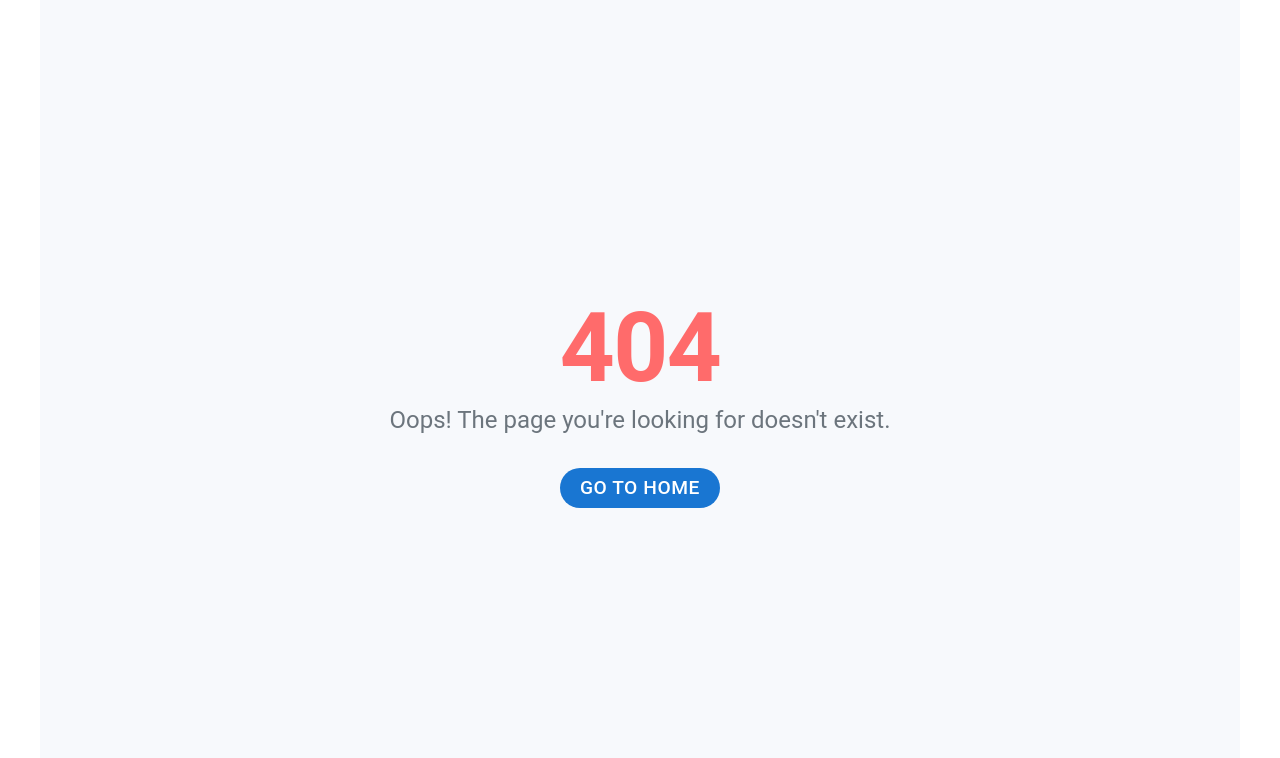
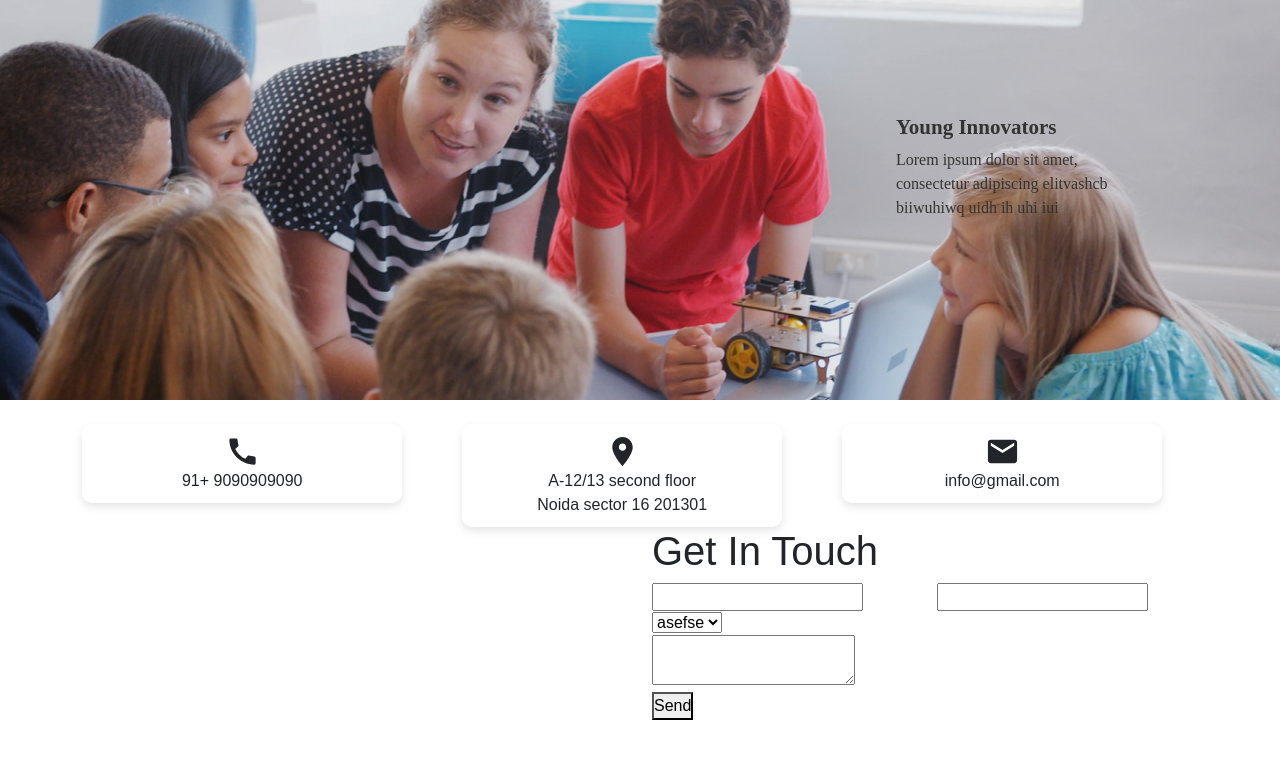
Before and after one commit to Ankittny/newnavishkar, a Next.js app: page /contactus in a window 1280 px wide. Before the commit this address had no page. Shown: the top 758 px of the page. Built offline with nearby package versions, Linux system fonts and the light colour scheme.

Commit message:
contect us page

```diff
--- /dev/null
+++ b/src/app/contactus/page.js
@@ -0,0 +1,12 @@
+import ContactUs from '@/components/pages/contact/ContactUs'
+import React from 'react'
+
+const Contactus = () => {
+  return (
+    <div>
+        <ContactUs/>
+    </div>
+  )
+}
+
+export default Contactus
--- a/src/app/page.js
+++ b/src/app/page.js
@@ -2,12 +2,13 @@ import Image from "next/image";
 import Register from "./register/page";
 import Navbar from "@/components/Navbar";
 import Footer from "@/components/Footer";
+import Home from "@/components/pages/home/Home"
 
-export default function Home() {
+export default function HomePage() {
   return (
   <>
   <Navbar />
-  <h1>This is home page</h1>
+  <Home />
   <Footer />
   </>
   );
--- a/src/components/Navbar.jsx
+++ b/src/components/Navbar.jsx
@@ -102,7 +102,7 @@ const Navbar = () => {
                 </Link>
               </li>
               <li className="nav-item">
-                <Link href="/contact-us" passHref className="nav-link">
+                <Link href="/contactus" passHref className="nav-link">
                   Contact Us
                 </Link>
               </li>
--- a/src/components/pages/carComponent/CartComponent.jsx
+++ b/src/components/pages/carComponent/CartComponent.jsx
@@ -42,7 +42,7 @@ const Cart = () => {
   };
 
   const handleContinueShopping = () => {
-    router.push("/cart/confirmation"); // Navigate to the products page
+    router.push("/"); // Navigate to the products page
   };
 
   return (
--- /dev/null
+++ b/src/components/pages/contact/ContactUs.jsx
@@ -0,0 +1,104 @@
+import ProductBanner from "@/components/ProductBanner";
+import React from "react";
+import CallIcon from "@mui/icons-material/Call";
+import LocationOnIcon from "@mui/icons-material/LocationOn";
+import EmailIcon from "@mui/icons-material/Email";
+
+const ContactUs = () => {
+  return (
+    <div>
+      <ProductBanner
+        title="Young Innovators"
+        description="Lorem ipsum dolor sit amet, consectetur adipiscing elitvashcb biiwuhiwq uidh ih uhi iui "
+        //  linkText="Live Demo"
+        //  linkUrl="/demo"
+        imageUrl={"/labs/labBanner.png"}
+      />
+
+      <section>
+        <div className="container mt-4">
+          <div className="row">
+            <div className="col-lg-4 text-center">
+              <div className="contact-box">
+                <div>
+                  <CallIcon fontSize="large" />
+                  <p>91+ 9090909090</p>
+                </div>
+              </div>
+            </div>
+
+            <div className="col-lg-4 text-center">
+              <div className="contact-box">
+                <div>
+                  <LocationOnIcon fontSize="large" />
+                  <p className="p-0">A-12/13 second floor</p>
+                  <p>Noida sector 16 201301</p>
+                </div>
+              </div>
+            </div>
+            <div className="col-lg-4 text-center">
+              <div className="contact-box">
+                <div>
+                  <EmailIcon fontSize="large" />
+                  <p>info@gmail.com</p>
+                </div>
+              </div>
+            </div>
+          </div>
+        </div>
+      </section>
+
+      <section>
+        <div className="container">
+          <div className="row">
+            <div className="col-lg-6">
+              <div>
+                <img src="" alt="" />
+              </div>
+            </div>
+            <div className="col-lg-6">
+              <div>
+                <div className="row">
+                  <div className="col-12">
+                    <h1>Get In Touch</h1>
+                  </div>
+                </div>
+                <div className="row">
+                  <div className="col-lg-6">
+                    <input
+                      type="text"
+                      placeholder=""
+                      required
+                      className="full-width"
+                    />
+                  </div>
+                  <div className="col-lg-6">
+                    <input type="text" placeholder="" required />
+                  </div>
+                </div>
+
+                <div className="row">
+                  <div className="col-lg-12">
+                    <select>
+                      <option>asefse</option>
+                    </select>
+                  </div>
+                </div>
+
+                <div className="row">
+                  <div className="col-lg-12">
+                    <textarea></textarea>
+                  </div>
+                </div>
+
+                <button>Send</button>
+              </div>
+            </div>
+          </div>
+        </div>
+      </section>
+    </div>
+  );
+};
+
+export default ContactUs;
--- a/src/components/pages/labs/LabDetails.jsx
+++ b/src/components/pages/labs/LabDetails.jsx
@@ -1,8 +1,5 @@
 "use client"
-<<<<<<< HEAD
 
-=======
->>>>>>> 67349c4352f4b37035d8b8ca7e10b67707584758
 import ProductBanner from "@/components/ProductBanner";
 import React from "react";
 import Image from "next/image";
--- /dev/null
+++ b/src/styles/_contactus.scss
@@ -0,0 +1,10 @@
+
+.contact-box{
+    width: 90%;
+    padding: 10px;
+    display: flex;
+    align-items: center;
+    justify-content: center;
+    box-shadow: 0 4px 8px rgba(0, 0, 0, 0.1);
+    border-radius: 10px;
+}
--- a/src/styles/app.scss
+++ b/src/styles/app.scss
@@ -60,11 +60,10 @@ p{
 @import "./shopbyintrest";
 @import "./cart";
 @import "./labs";
-@import "./certificate";
-
-@import "./partnerwithus";
+@import "./certificate";@import "./partnerwithus";
 @import "./card";
 @import "./payments";
+@import "./contactus";
 
 
 .error {
```
Also changed, not shown: src/components/pages/home/Home.jsx (added, +9 -0 lines), src/components/pages/labs/Lab.jsx (+13 -16 lines), src/styles/_labs.scss (line endings or trailing spaces).
